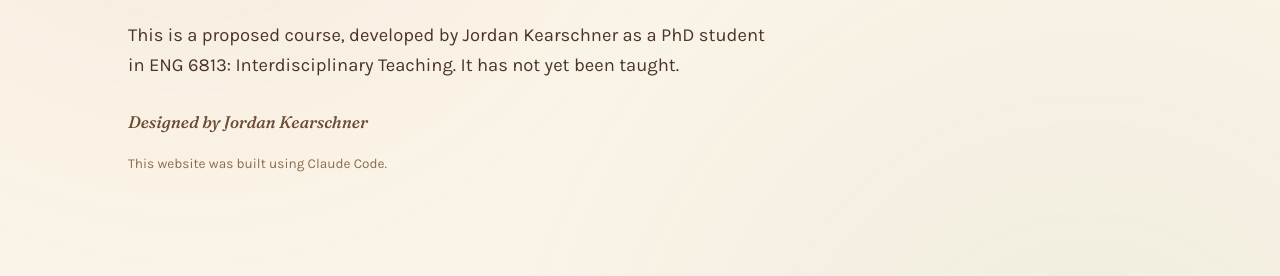
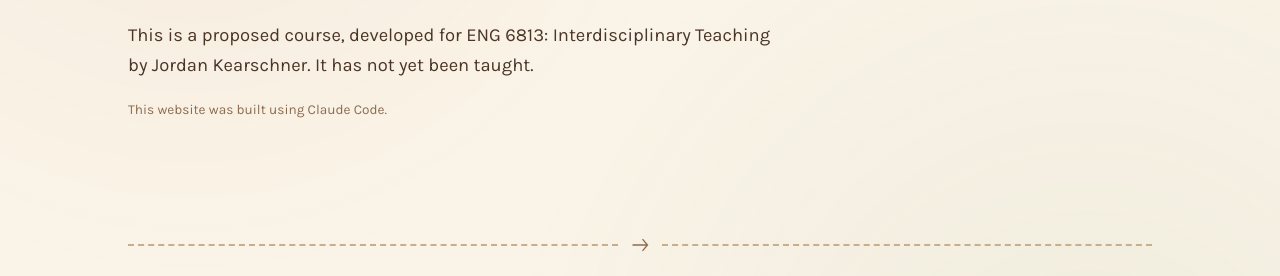
Before and after one commit to jjekea/chtportfolio, a plain HTML site: page index.html in a window 1280 px wide. Shown: the part 304-580 px from the top of the page. Drawn offline with Linux system fonts and the light colour scheme.

Commit message:
Update index.html

```diff
--- a/index.html
+++ b/index.html
@@ -39,8 +39,7 @@
         Digital Course Portfolio
       </span>
       <h1>HIS 5093 &mdash; Cultural Heritage Tourism</h1>
-      <p class="lede">This is a proposed course, developed by Jordan Kearschner as a PhD student in ENG 6813: Interdisciplinary Teaching. It has not yet been taught.</p>
-      <p class="byline">Designed by Jordan Kearschner</p>
+      <p class="lede">This is a proposed course, developed for ENG 6813: Interdisciplinary Teaching by Jordan Kearschner. It has not yet been taught.</p>
       <p class="site-note">This website was built using Claude Code.</p>
     </div>
   </section>
```
